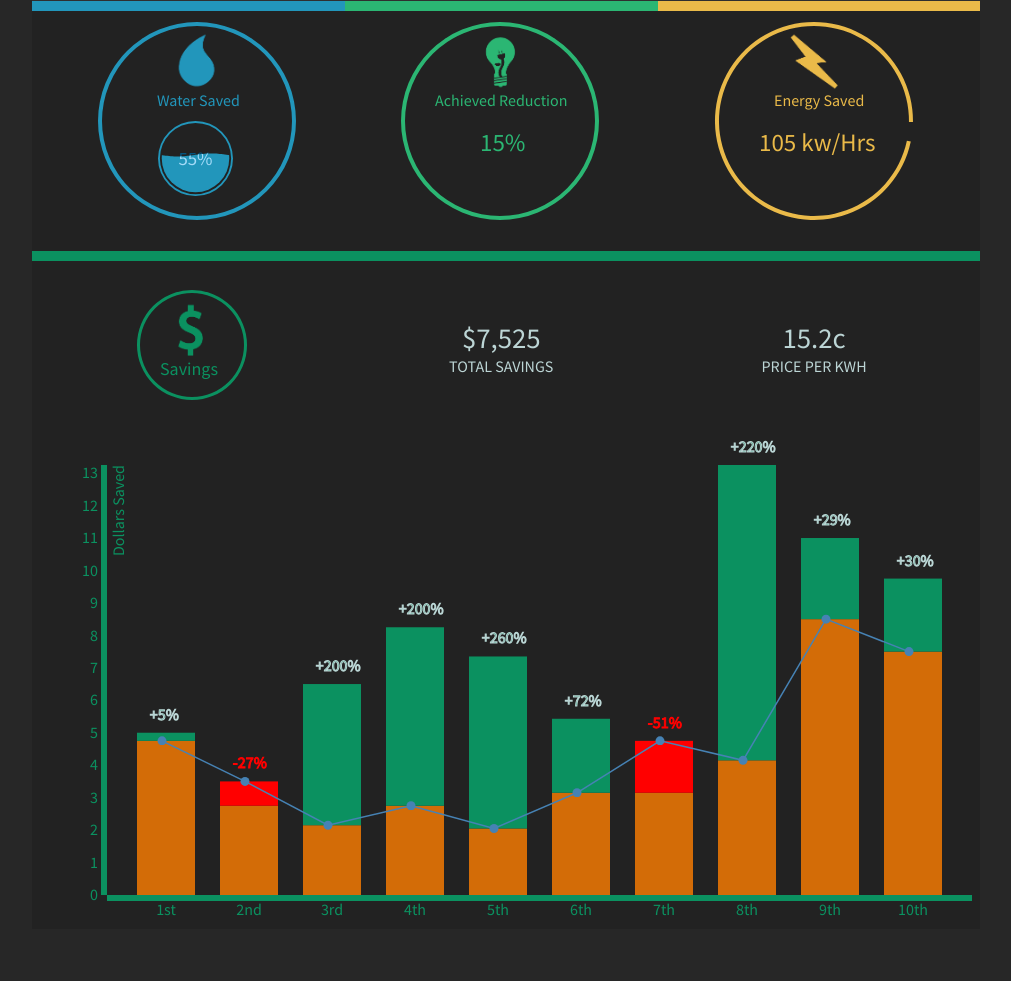
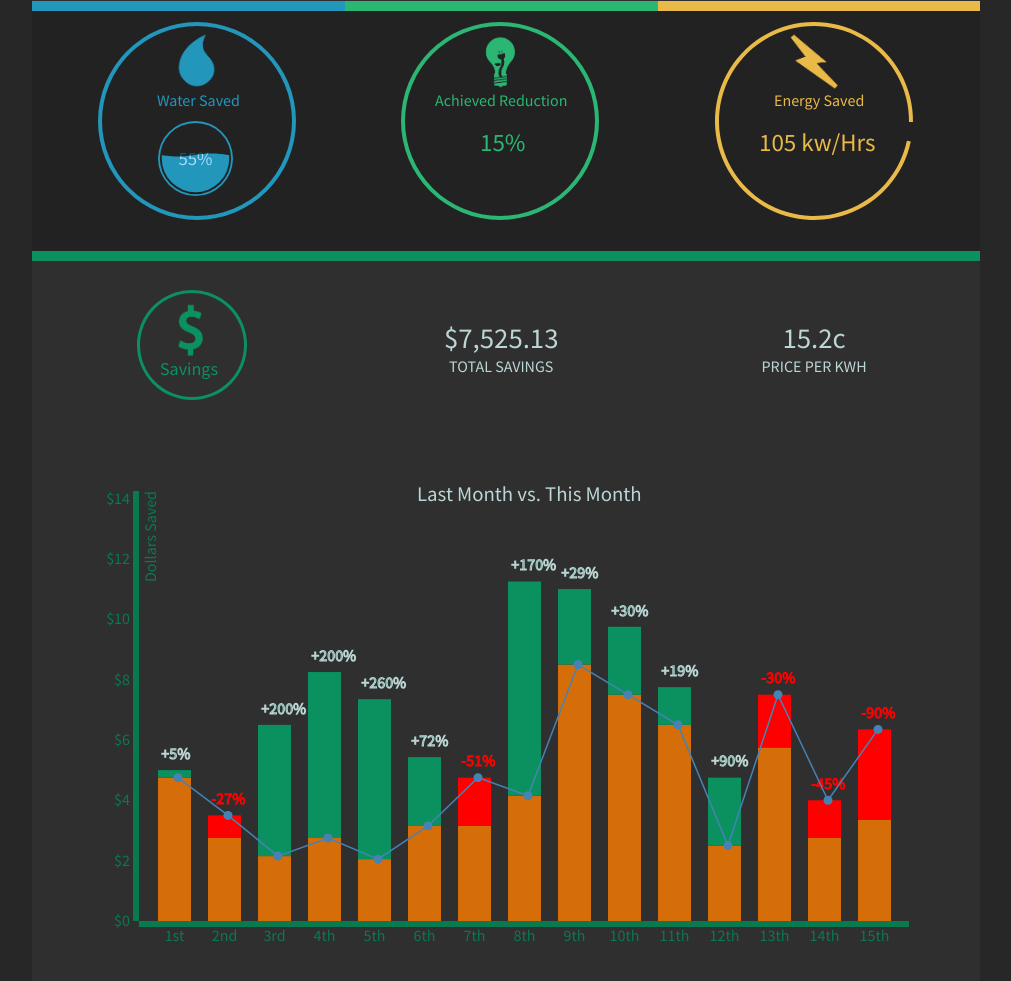
Before and after one commit to ComputrolsInc/cbw-dashexample, a website: page app/index.html in a window 1280 px wide. Shown: the part 725-1706 px from the top of the page, without its empty margins (134-1145 px from the left). Before the commit the page ends 1662 px from the top, so only its background shows below. Drawn offline with Linux system fonts and the light colour scheme.

Commit message:
styles - add animation for chart, background fixes, header

```diff
--- a/app/index.html
+++ b/app/index.html
@@ -74,18 +74,10 @@
                     </svg>
                 </div>
                 <div class="savings_total">
-<!--                     <svg class="savings_total--svg">
-                        <text class="data" x="132" y="75">$7,525</text>
-                        <text class="label" x="116" y="100">Total Savings</text>
-                    </svg> -->
-                    <span class="total_data">$7,525</span>
+                    <span class="total_data">$7,525.13</span>
                     <span class="total_label">Total Savings</span>
                 </div>
                 <div class="savings_price">
-<!--                     <svg class="savings_price--svg">
-                        <text class="data" x="115" y="75">15.2c per kWh</text>
-                        <text class="label" x="142" y="100">Price</text>
-                    </svg> -->
                     <span class="price_data">15.2c</span>
                     <span class="price_label">Price per kWh</span>
                 </div>
@@ -93,6 +85,7 @@
 
             <!-- CHART SVG -->
             <div class="dash_savings--container">
+                <span class="dash_savings_header">Last Month vs. This Month</span>
                 <svg class="dash_savings--chart" width="100%" height="250">
                     <defs>
                         <marker id="markerCircle" markerWidth="8" markerHeight="8" refX="5" refY="5">
--- a/app/saveddata.json
+++ b/app/saveddata.json
@@ -36,7 +36,7 @@
   },
   {
     "day": "8th",
-    "current": 13.25,
+    "current": 11.25,
     "last": 4.15
   },
   {
@@ -48,5 +48,30 @@
     "day": "10th",
     "current": 9.75,
     "last": 7.50
+  },
+  {
+    "day": "11th",
+    "current": 7.75,
+    "last": 6.50
+  },
+  {
+    "day": "12th",
+    "current": 4.75,
+    "last": 2.50
+  },
+  {
+    "day": "13th",
+    "current": 5.75,
+    "last": 7.50
+  },
+  {
+    "day": "14th",
+    "current": 2.75,
+    "last": 4.00
+  },
+  {
+    "day": "15th",
+    "current": 3.35,
+    "last": 6.35
   }
 ]
--- a/app/scripts/saved.js
+++ b/app/scripts/saved.js
@@ -1,12 +1,12 @@
 (function (){
-    var margin = {top: 40, right: 20, bottom: 30, left: 75},
-        width = 960 - margin.left - margin.right,
+    var margin = {top: 40, right: 10, bottom: 30, left: 45},
+        width = 825 - margin.left - margin.right,
         height = 500 - margin.top - margin.bottom;
 
     var barWidth = 500;
 
     var x = d3.scale.ordinal()
-        .rangeRoundBands([0, width], .3);
+        .rangeRoundBands([0, width], .35);
 
     var y = d3.scale.linear()
         .range([height, 0]);
@@ -18,7 +18,7 @@
     var yAxis = d3.svg.axis()
         .scale(y)
         .orient("left")
-        .tickFormat(d3.format('0$'));
+        .tickFormat(d3.format('$'));
 
     var line = d3.svg.line()
         .x(function (d) {return x(d.day)})
@@ -30,9 +30,15 @@
       .append("g")
         .attr("transform", "translate(" + margin.left + "," + margin.top + ")");
 
+    var rectClip = svg.append('clipPath')
+        .attr('id', 'rect-clip')
+        .append('rect')
+        .attr('width', 0)
+        .attr('height', height);
+
     d3.json('saveddata.json', function(error, data) {
       x.domain(data.map(function(d) { return d.day; }));
-      y.domain([0, d3.max(data, function(d) { return d.current > d.last ? d.current : d.last; })]);
+      y.domain([0, d3.max(data, function(d) { return d.current > d.last ? d.current + 3 : d.last + 3; })]);
 
       svg.append("g")
           .attr("class", "x axis")
@@ -49,8 +55,7 @@
           .style("text-anchor", "end")
           .text("Dollars Saved");
 
-    var bars = svg.selectAll(".bar").data(data).enter();
-
+    var bars = svg.selectAll(".savings_svg--bar").data(data).enter();
     bars.append('rect')
         .attr('class', 'savings_svg--bar')
         .attr('x', function(d){ return x(d.day); })
@@ -58,10 +63,11 @@
         .attr('y', function(d){ return d.current < d.last ? y(d.current) : y(d.last); })
         .attr('height', function(d){
             return d.current < d.last ? height - y(d.current) : height - y(d.last);
-        });
+        })
+        .attr('clip-path', 'url(#rect-clip)');
 
     var efficiency = bars.append('g').attr('class', 'savings_svg--efficiency');
-    efficiency.append('rect')
+    var efficiencyBar = efficiency.append('rect')
             .attr('class', function (d){
                 return d.current < d.last ? 'efficiency_bar bad' : 'efficiency_bar good';
             })
@@ -73,9 +79,10 @@
             .attr('height', function (d){
                 return d.current < d.last ? height - y(d.last - d.current) :
                     height - y(d.current - d.last);
-            });
+            })
+            .attr('clip-path', 'url(#rect-clip)');
 
-    efficiency.append('text')
+    var efficiencyLabel = efficiency.append('text')
             .attr('class', function (d){
                 return d.current < d.last ? 'efficiency_label bad' : 'efficiency_label good'
             })
@@ -86,17 +93,18 @@
             .attr('dy', ".71em")
             .attr('dx', function (d){
                 // Center the percentages
-                return x.rangeBand() * 0.22;
+                return x.rangeBand() * 0.10;
             })
             .text(function (d) {
                 var decimals = d.current < d.last ? (d.last-d.current) / d.current : (d.current-d.last) / d.last;
                 var change = d.current < d.last ? '-' : '+';
                 return change + Math.round(decimals.toPrecision(2) * 100) + '%';
-            });
+            })
+            .attr('clip-path', 'url(#rect-clip)');
 
     // Line draw
     var lineGroup = svg.append('g')
-        .attr('transform', 'translate(25, 0)')
+        .attr('transform', 'translate(20, 0)')
         .append('path')
         .datum(data)
         .attr('class', 'lastMonthLine')
@@ -106,6 +114,16 @@
         .attr('stroke-width', '1.5px')
         .attr('marker-start', 'url(#markerCircle)')
         .attr('marker-mid', 'url(#markerCircle)')
-        .attr('marker-end', 'url(#markerCircle)');
+        .attr('marker-end', 'url(#markerCircle)')
+        .attr('clip-path', 'url(#rect-clip)');
     });
+
+    function animateChart(){
+        rectClip.transition()
+            .ease('linear')
+            .duration(3500)
+            .attr('width', width);
+    }
+
+    animateChart();
 })();
--- a/app/styles/main.scss
+++ b/app/styles/main.scss
@@ -153,8 +153,8 @@ main.dash {
     }
 
     .dash_savings {
-        min-height: 500px;
-        background-color: $color-black-third;
+        min-height: 750px;
+        background-color: $color-black-secondary;
         width: 100%;
         &:before {
             height: 10px;
@@ -165,6 +165,7 @@ main.dash {
 
         .dash_savings--data {
             width: 100%;
+            min-height: 155px;
 
             .savings_iconheader,
             .savings_price,
@@ -245,6 +246,20 @@ main.dash {
             }
         }
 
+        .dash_savings--container {
+            margin: 35px;
+            text-align: center;
+            background-color: $color-black-secondary;
+            position: relative;
+
+            .dash_savings_header {
+                font-size: 1.3em;
+                position: absolute;
+                color: $color-white-secondary;
+                left: 350px;
+                top: 30px;
+            }
+        }
     }
 
 
@@ -347,7 +362,8 @@ main.dash {
     svg.dash_savings--chart {
         .x.axis,
         .y.axis {
-            fill: $color-green-money;
+            fill: darken($color-green-money, 5%);
+
         }
 
         .savings_svg--bar {
```
Also changed, not shown: app/styles/main.css.
